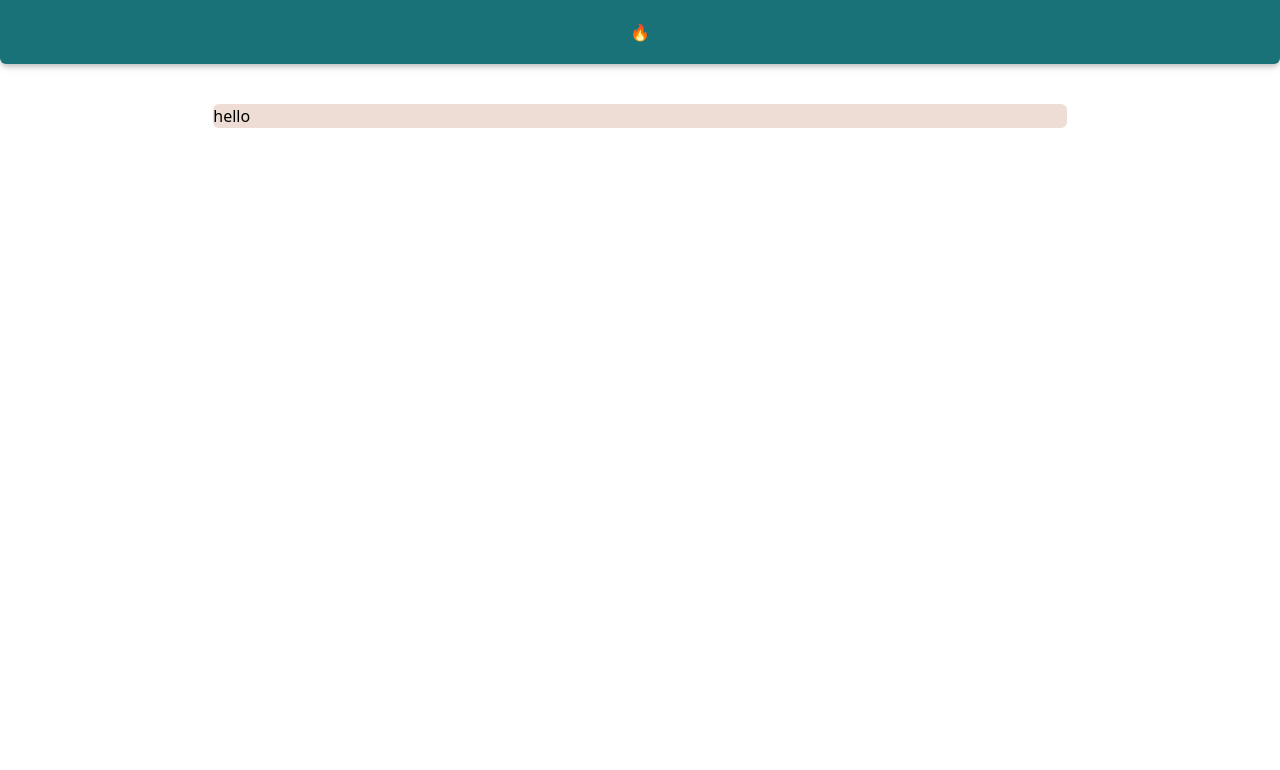
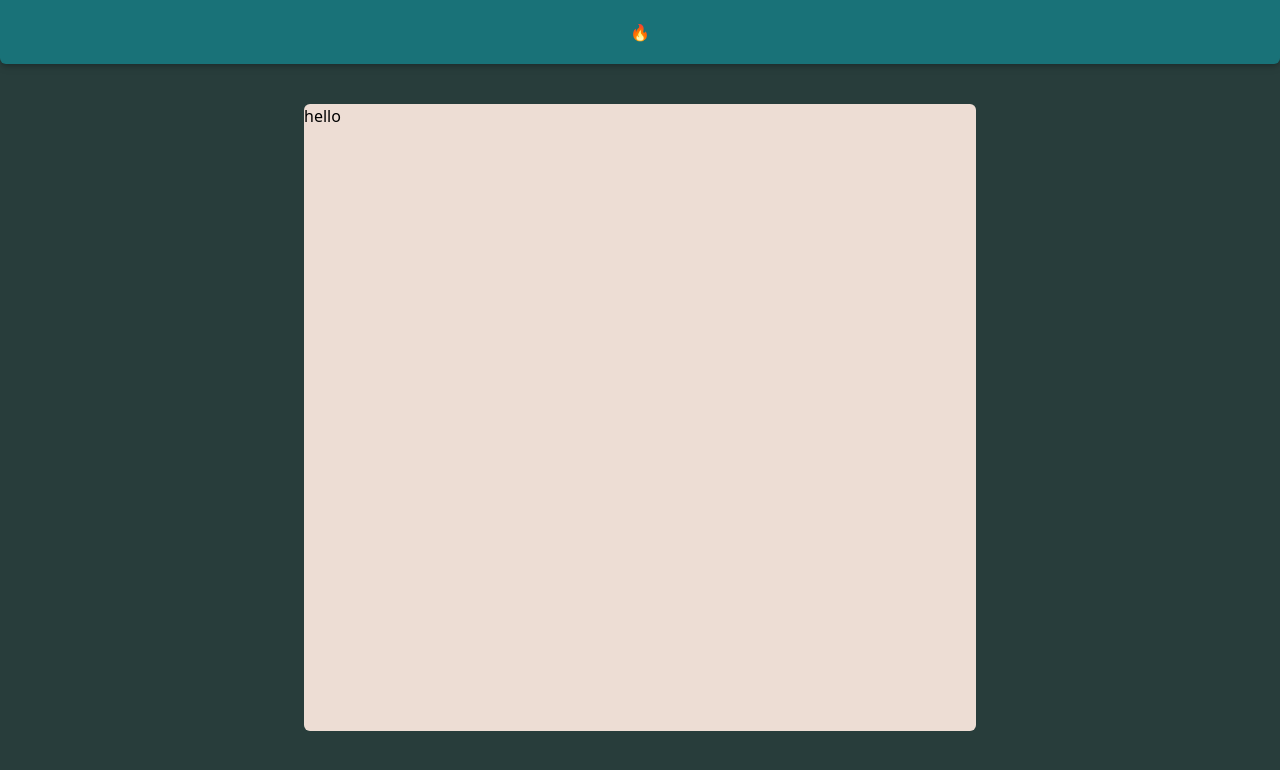
Before and after one commit to ludovico-chiavelli/practice-french-conjugations, a React (Create React App) app: page / in a window 1280 px wide. Shown: the top 770 px of the page. Built offline with nearby package versions, Linux system fonts and the light colour scheme.

Commit message:
finalised styling

```diff
--- a/src/components/Container.js
+++ b/src/components/Container.js
@@ -2,12 +2,12 @@ import React from "react";
 
 import { Navbar } from "./"
 
-export const Container = ({ children }) => {
+export const Container = () => {
     return(
-        <div className="h-full">
+        <div className="h-full" style={{backgroundColor: '#283D3B'}}>
             <Navbar/>
-            <div className="flex justify-center">
-                <div className="h-full w-8/12 mt-10 rounded-md" style={{backgroundColor: '#EDDDD4'}}>
+            <div className="h-5/6 flex justify-center">
+                <div className="w-3/4  max-w-2xl mt-10 rounded-md" style={{backgroundColor: '#EDDDD4'}}>
                     hello
                 </div>
             </div>
```
